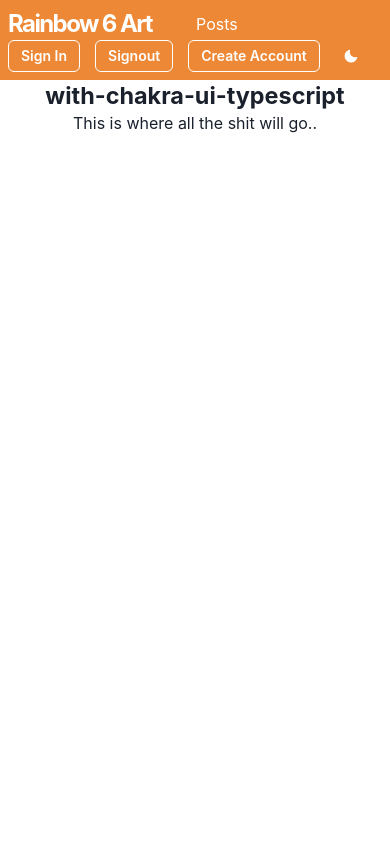
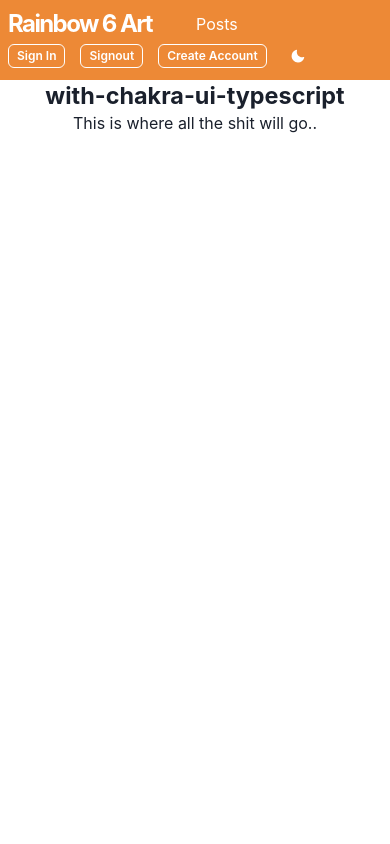
Before and after one commit to rb6art/rb6art, a Next.js app in the folder client/: page / in a window 390 px wide. Shown: the top 844 px of the page. Built offline with nearby package versions, Linux system fonts and the light colour scheme.

Commit message:
Adding return types to the click actions. Adding some breakpoints to the button sizes.

```diff
--- a/client/src/components/Header.tsx
+++ b/client/src/components/Header.tsx
@@ -1,4 +1,4 @@
-import { Flex, Heading, Box, Link, useBreakpointValue } from '@chakra-ui/react'
+import { Flex, Heading, Box, Link } from '@chakra-ui/react'
 import ThemeToggler from './ThemeToggler'
 import AuthButton from './auth/buttons/AuthButton'
 import {
@@ -10,8 +10,6 @@ import {
 // import ProfileMenu from './ProfileMenu'
 
 const Header = () => {
-  // const buttonVariants = useBreakpointValue({})
-
   const menuItems = [
     {
       title: 'Posts',
--- a/client/src/components/auth/buttons/AuthButton.tsx
+++ b/client/src/components/auth/buttons/AuthButton.tsx
@@ -1,4 +1,4 @@
-import { Button } from '@chakra-ui/react'
+import { Button, useBreakpointValue } from '@chakra-ui/react'
 import { ReactJSXElement } from '@emotion/react/types/jsx-namespace'
 
 interface AuthButtonProps {
@@ -9,12 +9,15 @@ interface AuthButtonProps {
 const AuthButton = ({
   text,
   onClickHandler,
-}: AuthButtonProps): ReactJSXElement => (
+}: AuthButtonProps): ReactJSXElement => {
+  const buttonSize = useBreakpointValue({ base: 'xs', md: 'sm' })
+
+  return (
     <Button
       bg="transparent"
       border="1px"
       mr="15px"
-    size="sm"
+      size={buttonSize}
       onClick={(event): void => {
         onClickHandler(event)
       }}
@@ -22,5 +25,5 @@ const AuthButton = ({
       {text}
     </Button>
   )
-
+}
 export default AuthButton
--- a/client/src/components/auth/buttons/actions/ClickActions.ts
+++ b/client/src/components/auth/buttons/actions/ClickActions.ts
@@ -1,11 +1,11 @@
 import axios from 'axios'
 
-export const SignInAction = (event: React.MouseEvent<HTMLElement>) => {
+export const SignInAction = (event: React.MouseEvent<HTMLElement>): void => {
   event.preventDefault()
   window.location.href = '/auth/signin'
 }
 
-export const SignOutAction = async () => {
+export const SignOutAction = async (): Promise<any> => {
   try {
     await axios.post('/api/user/signout')
   } catch (error) {
```
Lines whose indentation alone changed are shown as unchanged.
